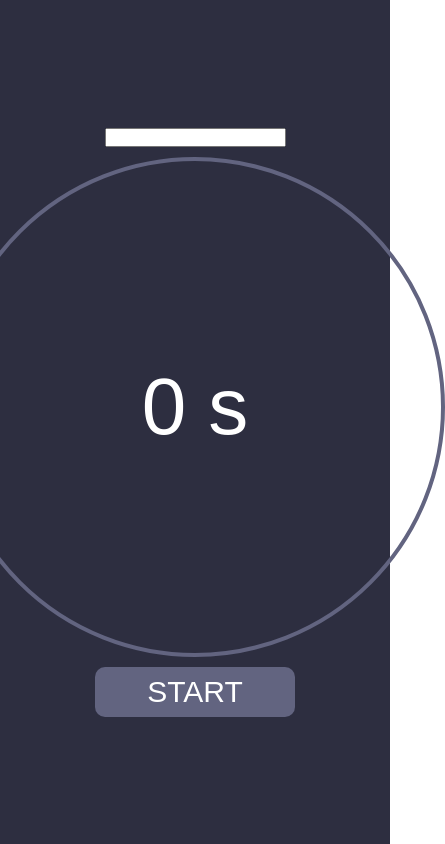
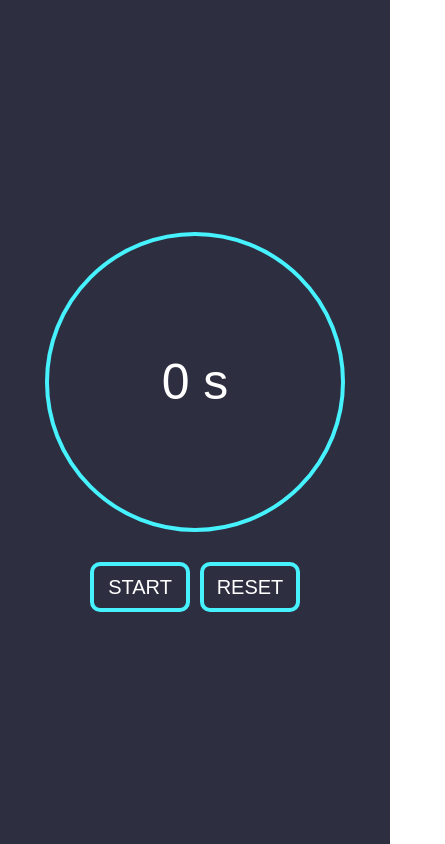
Before and after one commit to LucasNageI/TImer-App, a React (Vite) app: page / in a window 390 px wide. Shown: the whole page, 445 px wide, since content can reach past the window. Built offline with nearby package versions, Linux system fonts and the light colour scheme.

Commit message:
funcionalidad, uso de setInterval y responsive de pagina

```diff
--- a/src/App.css
+++ b/src/App.css
@@ -19,9 +19,7 @@
     align-items: center;
     justify-content: center;
     flex-direction: column;
-    gap: 10px;
-    height: 800px;
-    width: 1400px;
+    gap: 30px;
 }
 
 .timer-container {
@@ -30,7 +28,7 @@
     justify-content: center;
     width: 500px;
     height: 500px;
-    border: 4px solid #626480;
+    border: 4px solid #46f2fe;
     border-radius: 100%;
 }
 
@@ -39,15 +37,27 @@
     font-size: 80px;
 }
 
+.btns-container {
+    display: flex;
+    gap: 10px;
+}
+
 .start-stop-btn {
     width: 200px;
     height: 50px;
     display: flex;
     align-items: center;
     justify-content: center;
-    background-color: #626480;
-    border: none;
+    background-color: transparent;
+    border: 4px solid #46f2fe;
     border-radius: 10px;
+    cursor: pointer;
+    transition: all 0.5s;
+
+}
+
+.start-stop-btn:hover {
+    background-color: #131b28;
 }
 
 .span {
@@ -70,3 +80,38 @@
 .stop-false {
     display: none;
 }
+
+.reset-btn {
+    width: 200px;
+    height: 50px;
+    background-color: transparent;
+    border: 4px solid #46f2fe;
+    border-radius: 10px;
+    cursor: pointer;
+    transition: all 0.5s;
+}
+
+.reset-btn:hover {
+    background-color: #131b28;
+}
+
+@media (max-width: 550px) {
+    .timer-container {
+        width: 300px;
+        height: 300px;
+    }
+
+    .timer {
+        font-size: 50px;
+    }
+
+    .start-stop-btn, .reset-btn {
+        width: 100px;
+        height: 50px;
+    }
+
+    .span {
+        font-size: 20px;
+    }
+
+}
--- a/src/App.jsx
+++ b/src/App.jsx
@@ -4,38 +4,48 @@ import './App.css'
 function App() {
 
     const [is_counting, setChange] = useState(false)
-
-    let time = 0
+    const [seconds, setSeconds] = useState(0)
 
     useEffect(() => {
+        let interval = 0
 
-    }, [is_counting])
+        if (is_counting) { /* si is_counting es truthly */
+            interval = setInterval(() => { /* reasigno la variable interval en una funcion setInterval */
+                setSeconds(prev_seconds => prev_seconds + 1)},  /* que llama al setter del useState, que recibe el segundo anterior, y le suma 1  */
+                1000) /* cada 1 segundo */
+        }
+
+        else if (!is_counting && seconds !== 0) { /* en cambio, si is_counting es falsy y seconds no es 0 */
+            clearInterval(interval) /* limpia la variable interval */
+        }
+
+        return () => clearInterval(interval) /* cada vez que se termina de ejecutar useEffect, limpia el intervalo asi cuando hayan nuevos intervalos, no se superpongan */
+
+    }, [is_counting]) /* cada vez que is_counting cambie */
 
     const handleStartStop = () => {
-        setChange(!is_counting)
-        const countdown = setInterval(() => {
-            if(time >= 0) {
-                console.log(time)
-                time++
+        setChange(!is_counting) /* cambia el valor del is_counting */
     }
-        }, 1000)
+
+    const handleReset = () => {
+        setSeconds(0) // reinicia el contador a 0
+        setChange(false) // para el contador
     }
+
 
     return (
         <main className='main-app'>
             <section className='section'>
-            <div>
-                <span>
-                    <input type="number" />
-                </span>
+                <div className='timer-container'>
+                    <span className='timer'>{seconds} s</span>
                 </div>
-            <div className='timer-container'>
-                <span className='timer'>{time} s</span>
-            </div>
-            <div className='stop'>
+                <div className='btns-container'>
                     <button className='start-stop-btn' onClick={handleStartStop}>
                         <span className={`span start-` + is_counting}>START</span>
                         <span className={`span stop-` + is_counting}>STOP</span>
+                    </button>
+                    <button className='reset-btn' onClick={handleReset}>
+                        <span className='span'>RESET</span>
                     </button>
                 </div>
             </section>
```
Lines whose indentation alone changed are shown as unchanged.
